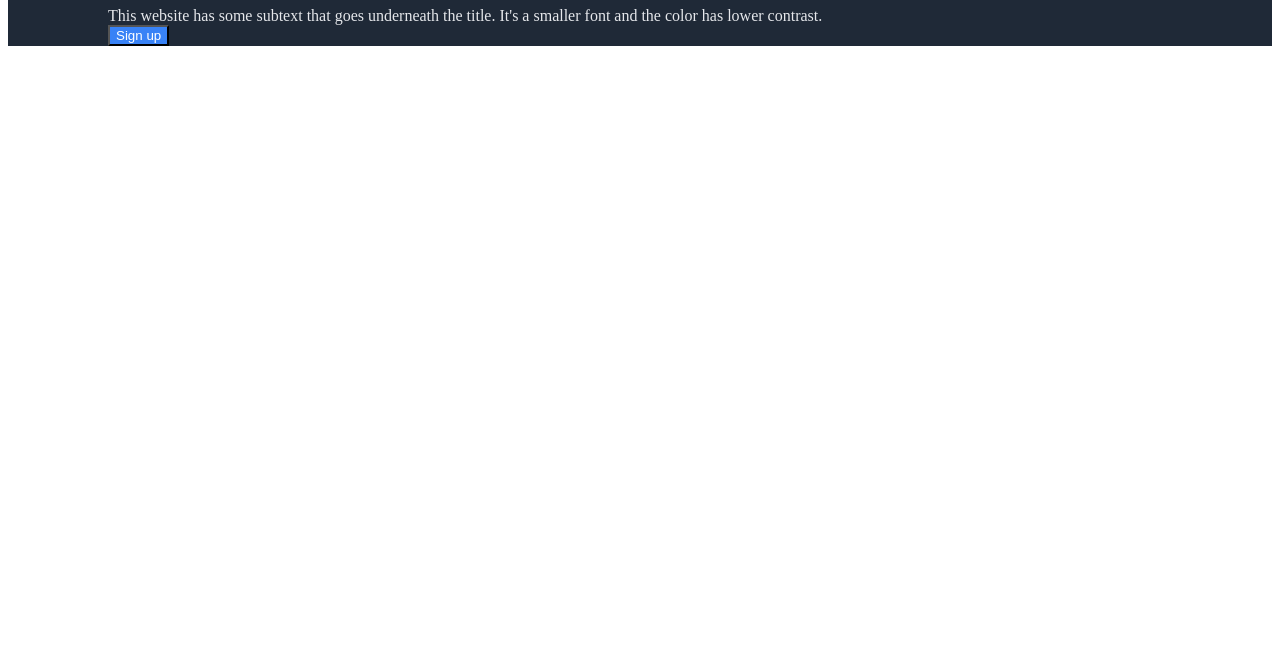
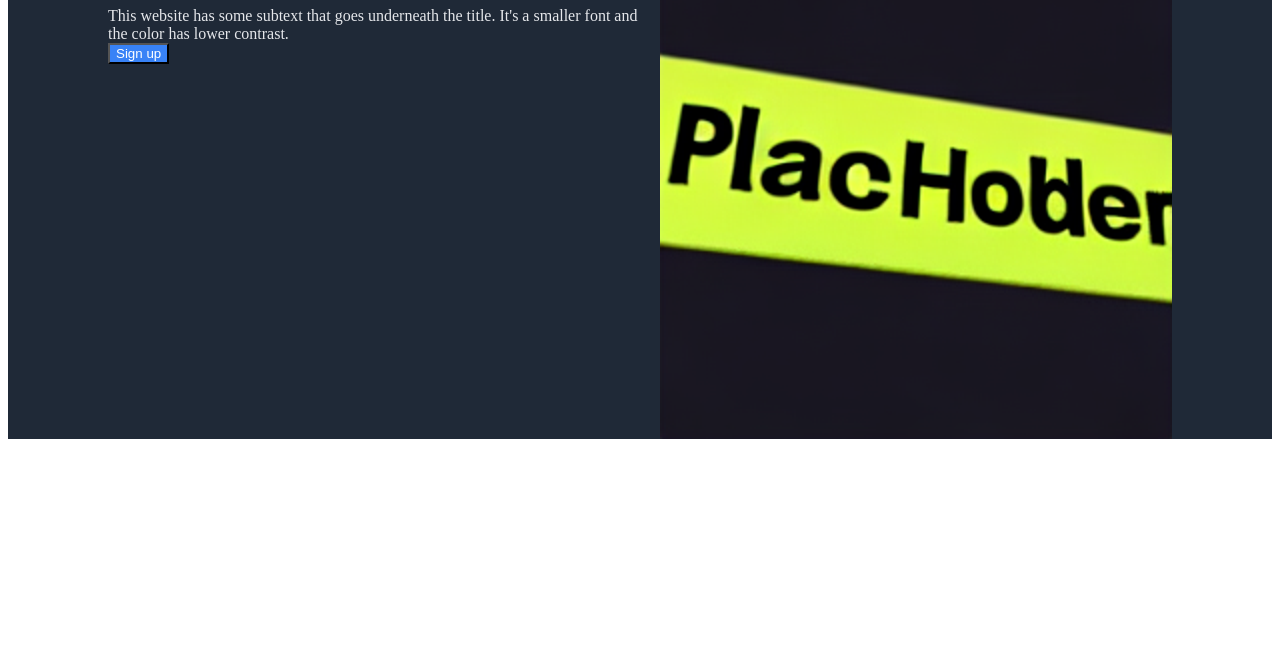
Before and after one commit to nikypiky/landing-page, a plain HTML site: page index.html in a window 1280 px wide. Shown: the part 128-800 px from the top of the page. Drawn offline with Linux system fonts and the light colour scheme.

Commit message:
adding photo and flex to hero

```diff
--- a/index.html
+++ b/index.html
@@ -25,7 +25,7 @@
             </div>
             <button>Sign up</button>
           </div>
-
+          <img src="./images/01.png" alt="placeholder image">
         </div>
 
     </div>
--- a/styles.css
+++ b/styles.css
@@ -32,6 +32,11 @@ a {
     gap: 20px;
 }
 
+.hero {
+    display: flex;
+}
+
+
 .hero-header {
     size: 48px;
     font-weight: 800;
@@ -43,6 +48,14 @@ a {
     color: #E5E7EB;
 }
 
+
+
+
+
+
+
+
+
 button {
     background-color: #3882f6;
     color: white
```
Also changed, not shown: images/01.png (added).
